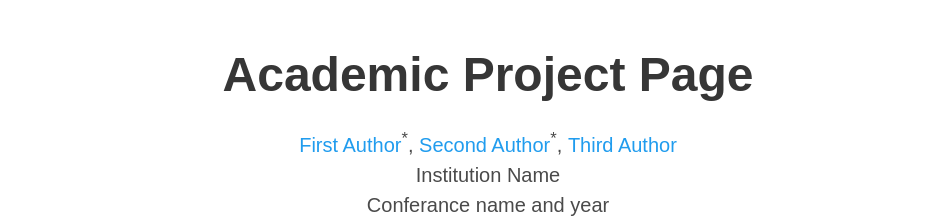
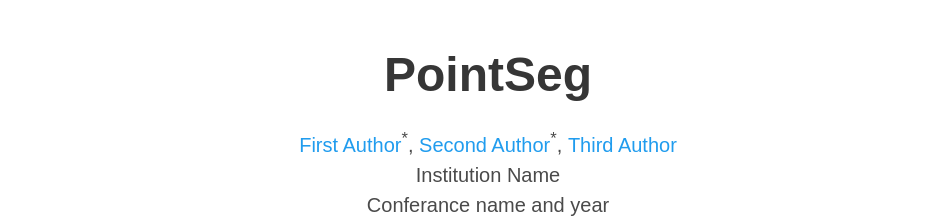
Before and after one commit to hithqd/hithqd.github.io, a plain HTML site: page about.html in a window 1280 px wide. Shown: the top 224 px of the page, without its empty margins (152-1095 px from the left). Drawn offline with nearby package versions, Linux system fonts and the light colour scheme; some icons are missing; a web font is replaced by a local one.

Commit message:
Update about.html

```diff
--- a/about.html
+++ b/about.html
@@ -52,7 +52,7 @@
       <div class="container is-max-desktop">
         <div class="columns is-centered">
           <div class="column has-text-centered">
-            <h1 class="title is-1 publication-title">Academic Project Page</h1>
+            <h1 class="title is-1 publication-title">PointSeg</h1>
             <div class="is-size-5 publication-authors">
               <!-- Paper authors -->
               <span class="author-block">
```
